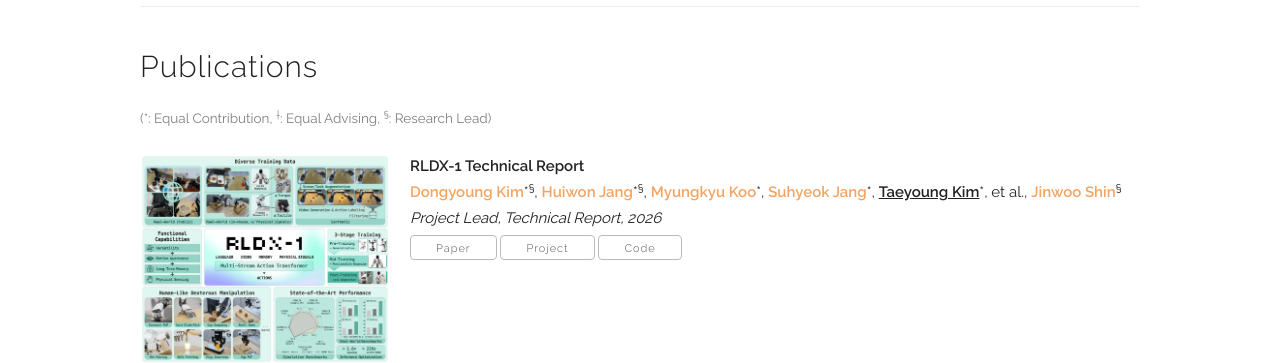
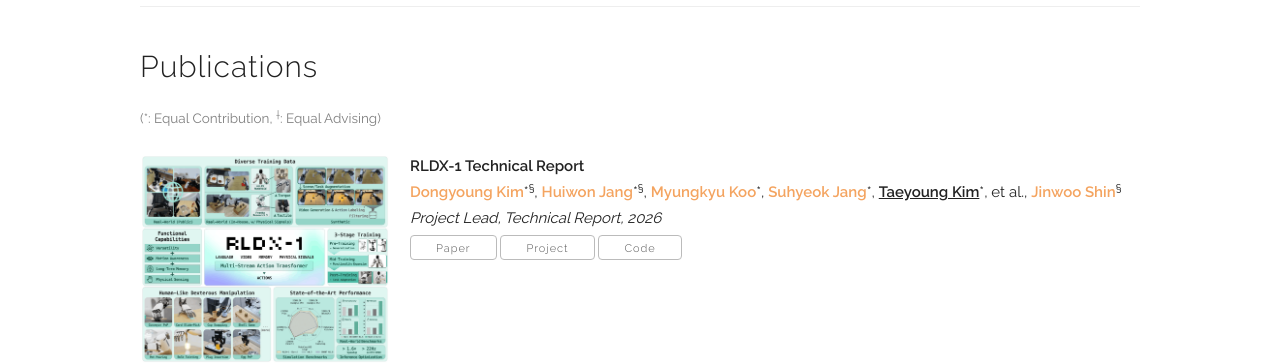
Before and after one commit to ismty0805/ismty0805.github.io, a Jekyll site: the page built from index.html, in a window 1280 px wide and 900 px high, scrolled down 556 px. Shown: the part 152-515 px from the top of the window. Built offline with Jekyll 4.4.1, drawn with Linux system fonts in a browser that asks for light colours; some web fonts are replaced.

Commit message:
Remove 'Research Lead' from publications legend
Co-Authored-By: Claude Opus 4.8 <noreply@anthropic.com>

```diff
--- a/index.html
+++ b/index.html
@@ -31,7 +31,7 @@ layout: default
 <div class="docs-section" id="publications">
   <h4>Publications</h4>
   <p style="font-size: 0.9em; color: gray;">
-    (*: Equal Contribution, <sup>&#8224;</sup>: Equal Advising, <sup>&#167;</sup>: Research Lead)
+    (*: Equal Contribution, <sup>&#8224;</sup>: Equal Advising)
   </p>
 
   <div class="tab-content">
```
